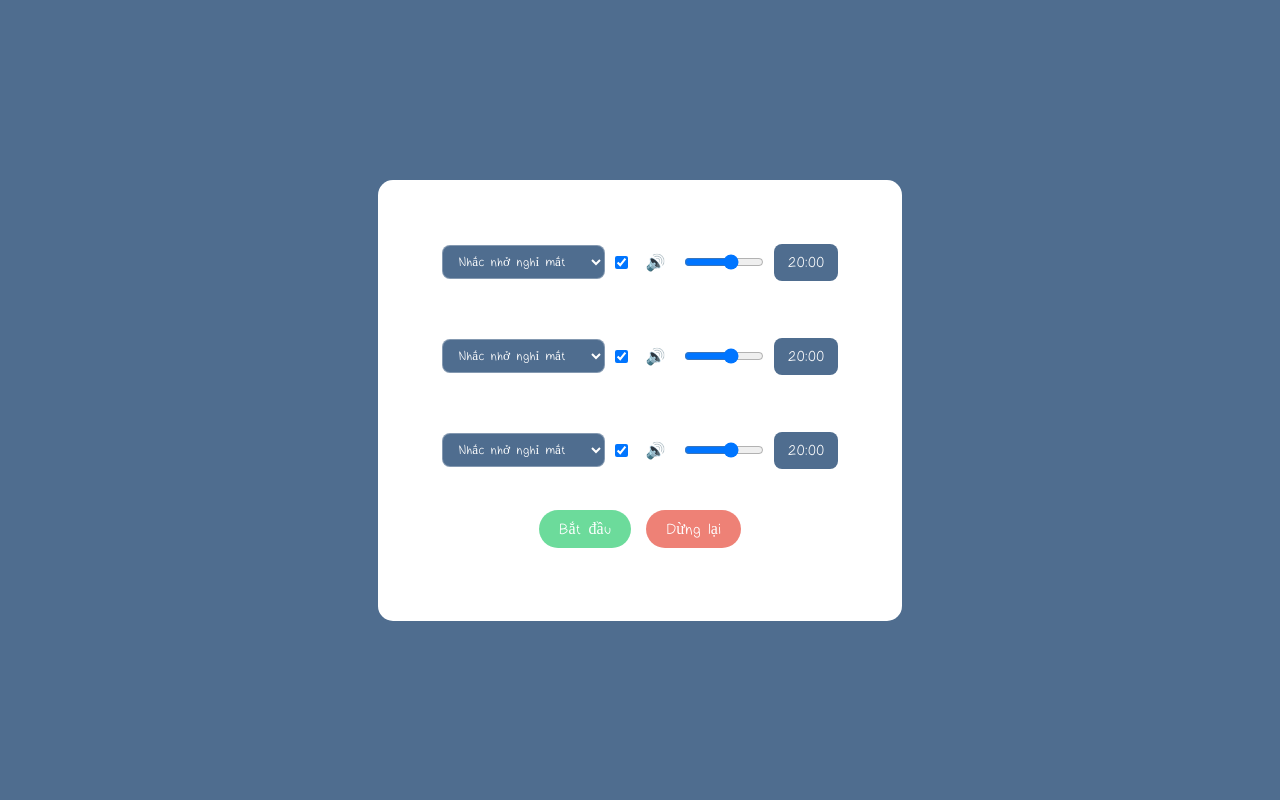
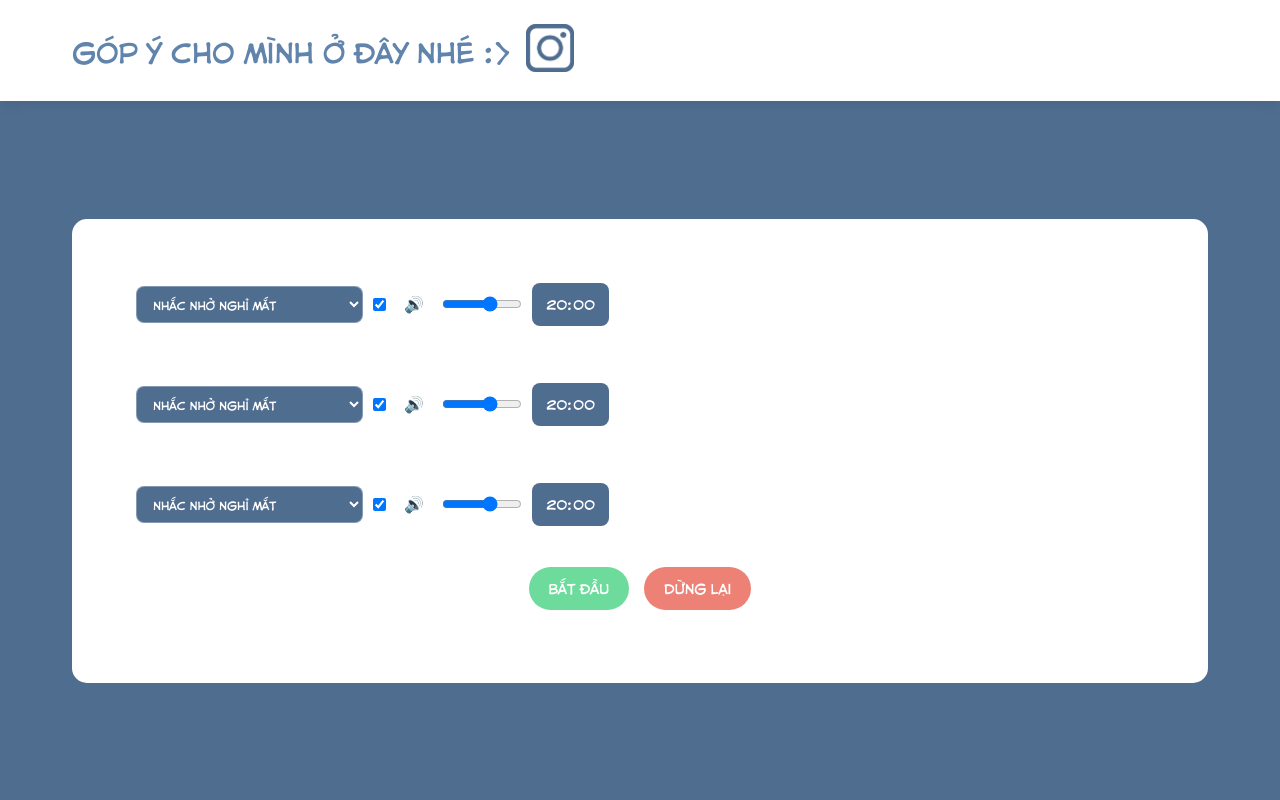
Before and after one commit to phannguyen050904-commits/RadioForYou, a plain HTML site: page index.html in a window 1280 px wide. Drawn offline with Linux system fonts and the light colour scheme.

Commit message:
Add files via upload

```diff
--- a/index.html
+++ b/index.html
@@ -1,12 +1,35 @@
 <!DOCTYPE html>
 <html lang="vi">
 <head>
+    <!-- Google tag (gtag.js) -->
+    <script async src="https://www.googletagmanager.com/gtag/js?id=G-8S4863NP8Y"></script>
+    <script>
+    window.dataLayer = window.dataLayer || [];
+    function gtag(){dataLayer.push(arguments);}
+    gtag('js', new Date());
+
+    gtag('config', 'G-8S4863NP8Y');
+    </script>
     <meta charset="UTF-8">
     <meta name="viewport" content="width=device-width, initial-scale=1.0">
     <title>Hệ thống nhắc nhở định kỳ</title>
     <link rel="stylesheet" href="style.css">
 </head>
 <body>
+    <header>
+        <div class="header-content">
+        <div class="header-left">
+            <div class="logo">Góp ý cho mình ở đây nhé :></div>
+            <div class="social-container">
+            <a href="https://www.instagram.com/fuownguyen/" target="_blank" class="logoinstagram">
+                <img src="icons/instagram_icon.png" class="instagram_icon" alt="Instagram">
+            </a>
+            </div>
+        </div>
+        </div>
+    </header>
+
+    <main>
         <div class="container">
             <div class="status" id="status"></div>
 
@@ -16,6 +39,9 @@
                         <option value="eye">Nhắc nhở nghỉ mắt</option>
                         <option value="sit">Nhắc nhở ngồi lâu</option>
                         <option value="drinkwater">Nhắc nhở uống nước</option>
+                        <option value="warm">Nhắc nhở mặc ấm</option>
+                        <option value="history">Lảm nhảm kiến thức lịch sử</option>
+
                     </select>
                     <input type="checkbox" class="soundToggle" checked />
                     <button class="test-sound">🔊</button>
@@ -31,6 +57,7 @@
                         <option value="sit">Nhắc nhở ngồi lâu</option>
                         <option value="drinkwater">Nhắc nhở uống nước</option>
                         <option value="warm">Nhắc nhở mặc ấm</option>
+                        <option value="history">Lảm nhảm kiến thức lịch sử</option>
 
                     </select>
                     <input type="checkbox" class="soundToggle" checked />
@@ -46,6 +73,8 @@
                         <option value="eye">Nhắc nhở nghỉ mắt</option>
                         <option value="sit">Nhắc nhở ngồi lâu</option>
                         <option value="drinkwater">Nhắc nhở uống nước</option>
+                        <option value="warm">Nhắc nhở mặc ấm</option>
+                        <option value="history">Lảm nhảm kiến thức lịch sử</option>
                     </select>
                     <input type="checkbox" class="soundToggle" checked />
                     <button class="test-sound">🔊</button>
@@ -84,7 +113,7 @@
                 </div>
             </div>
         </div>
-
+        </main>
     <div class="notification" id="notification"></div>
 
     <script src="script.js"></script>
--- a/script.js
+++ b/script.js
@@ -17,18 +17,17 @@ const notificationSettings = document.querySelectorAll('.setting-item');
 let timerIntervals = [];
 let isRunning = false;
 let currentEditingTimer = null;
+const folderHistory = './sound/History/';
 
 // Định nghĩa các file âm thanh cho từng loại thông báo
 const soundFiles = {
     eye: [
         'sound/eye/eye1.m4a',
         'sound/eye/eye2.m4a',
-        'sound/eye/eye3.m4a'
     ],
     sit: [
         'sound/sit/sit1.m4a',
         'sound/sit/sit2.m4a',
-        'sound/sit/sit3.m4a'
     ],
     drinkwater: [
         'sound/drinkwater/drinkwater1.m4a',
@@ -38,7 +37,13 @@ const soundFiles = {
     warm: [
         'sound/warm/warm1.m4a',
         'sound/warm/warm2.m4a',
-        'sound/warm/warm3.m4a'
+    ],
+    history: [
+        './sound/History/Constantinopolis.m4a',
+        './sound/History/Plato.m4a',
+        './sound/History/Mesopotamia.m4a',
+        './sound/History/war100.m4a'
+
     ]
 };
 
--- a/style.css
+++ b/style.css
@@ -22,15 +22,67 @@ body {
     min-height: 100vh;
     display: flex;
     flex-direction: column;
-    align-items: center;
-    justify-content: center;
-    padding: 20px;
+    margin: 0; /* Đảm bảo không có margin */
+}
+header {
+  background: var(--white);
+  box-shadow: var(--shadow);
+  padding: 1.5rem 0;
+  position: sticky;
+  top: 0;
+  z-index: 100;
+}
+.header-content {
+  max-width: 1200px;
+  margin: 0 auto;
+  display: flex;
+  justify-content: space-between;
+  align-items: center;
+  padding: 0 2rem;
+}
+
+.header-left {
+  display: flex;
+  align-items: center;
+  gap: 1rem;
+  margin-right: 1rem;
+}
+
+.header-right {
+  display: flex;
+  align-items: center;
+}
+
+.logo {
+  font-family: "FontLiS";
+  font-size: 2rem;
+  color: var(--primary);
+}
+
+.instagram_icon {
+  width: 3rem;
+  height: 3rem;
+  transition: transform 0.3s ease;
+}
+.instagram_icon:hover {
+  transform: scale(1.1);
+}
+main {
+    flex: 1;
+    display: flex;
+    justify-content: center; /* Căn giữa theo chiều ngang */
+    align-items: center; /* Căn giữa theo chiều dọc */
+    max-width: 1200px;
+    margin: 0 auto; /* Căn giữa toàn bộ main */
+    padding: 2rem;
+    width: 100%;
 }
 
 .container {
     background: #ffffff;
     padding: 3rem;
     border-radius: 15px;
+    width: 100%; /* Đảm bảo container chiếm toàn bộ chiều rộng của main */
 }
 
 .status {
@@ -81,6 +133,7 @@ button:active {
 }
 
 .sound-option {
+    font-family: "FontLiS";
     display: flex;
     align-items: center;
     gap: 10px;
@@ -97,6 +150,7 @@ select, input {
 }
 
 .soundSelect {
+    font-family: "FontLiS";
     min-width: 150px;
 }
 
@@ -131,7 +185,7 @@ select, input {
 
 @font-face {
   font-family: 'FontLiS';
-  src: url('Dudu_Calligraphy.ttf') format('truetype');
+  src: url('font/MTO\ Astro\ City.ttf') format('truetype');
   font-weight: normal;
   font-style: normal;
   font-display: block;
@@ -144,8 +198,6 @@ select, input {
 }
 
 .editable-timer:hover {
-    background: rgba(255, 255, 255, 0.1);
-    border-color: rgba(255, 255, 255, 0.3);
     transform: scale(1.05);
 }
 
```
Also changed, not shown: font/Dudu_Calligraphy.ttf (added), font/MTO Astro City.ttf (added), font/VCR_OSD_MONO_1.001.ttf (added), font/kvn-97.ttf (added), icons/background_icon.png (added), icons/images-removebg-preview.png (added), icons/instagram_icon.png (added), icons/music_icon.png (added), icons/weather_icon.png (added), 8 other files. Lines whose indentation alone changed are shown as unchanged.
